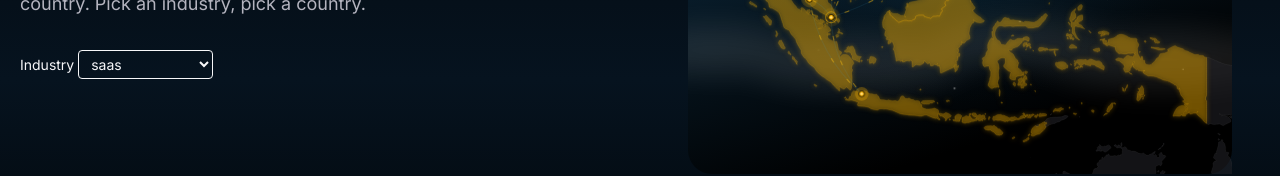
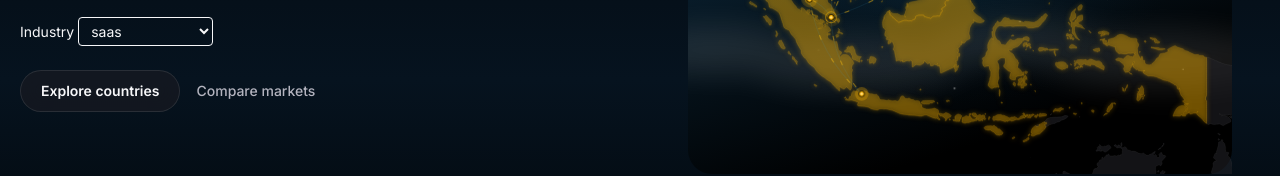
Before and after one commit to liamkee/b2r, a Next.js app: page / in a window 1280 px wide. Shown: the part 400-576 px from the top of the page. Built offline with nearby package versions, Linux system fonts and the light colour scheme.

Commit message:
fix: wire ErrorBoundary, add hero CTAs, respect reduced-motion in nav

```diff
--- a/app/components/HomeHeroMap.tsx
+++ b/app/components/HomeHeroMap.tsx
@@ -1,7 +1,12 @@
 "use client";
 import { useRouter } from "next/navigation";
+import { ErrorBoundary } from "./layout/ErrorBoundary";
 import { LazyAseanMap } from "./map/LazyAseanMap";
 export function HomeHeroMap() {
   const router = useRouter();
-  return <LazyAseanMap className="mx-auto w-full max-w-[34rem]" onSelect={(code) => router.push(`/countries/${code}`)} />;
+  return (
+    <ErrorBoundary>
+      <LazyAseanMap className="mx-auto w-full max-w-[34rem]" onSelect={(code) => router.push(`/countries/${code}`)} />
+    </ErrorBoundary>
+  );
 }
--- a/app/components/layout/Navbar.tsx
+++ b/app/components/layout/Navbar.tsx
@@ -1,5 +1,5 @@
 "use client";
-import { AnimatePresence, motion } from "framer-motion";
+import { AnimatePresence, motion, useReducedMotion } from "framer-motion";
 import Link from "next/link";
 import { usePathname } from "next/navigation";
 import { useEffect, useState } from "react";
@@ -17,6 +17,7 @@ function isActive(pathname: string, itemPath: string, label: string): boolean {
 export function Navbar(): ReactElement {
   const pathname = usePathname();
   const [isOpen, setIsOpen] = useState(false);
+  const reduced = useReducedMotion();
 
   useEffect(() => {
     if (!isOpen) return;
@@ -108,10 +109,10 @@ export function Navbar(): ReactElement {
           <motion.div
             id="mobile-menu"
             className="glass-thin overflow-hidden border-x-0 border-t-0 md:hidden"
-            initial={{ height: 0, opacity: 0 }}
-            animate={{ height: "auto", opacity: 1 }}
-            exit={{ height: 0, opacity: 0 }}
-            transition={{ duration: 0.3, ease: EASE.out }}
+            initial={reduced ? { opacity: 0 } : { height: 0, opacity: 0 }}
+            animate={reduced ? { opacity: 1 } : { height: "auto", opacity: 1 }}
+            exit={reduced ? { opacity: 0 } : { height: 0, opacity: 0 }}
+            transition={reduced ? { duration: 0.01 } : { duration: 0.3, ease: EASE.out }}
           >
             <ul className="container-page flex flex-col gap-1 py-3">
               {NAV_ITEMS.map((item) => {
--- a/app/page.tsx
+++ b/app/page.tsx
@@ -1,4 +1,5 @@
 // Home hero: server page + client map island
+import Link from "next/link";
 import { Suspense } from "react";
 import { listCountries } from "@/lib/countries";
 import CountryGrid from "./components/CountryGrid";
@@ -14,6 +15,20 @@ export default function Home() {
           <h1 className="mt-3 text-4xl sm:text-5xl lg:text-6xl">One ASEAN. <span className="text-gradient-gold">Every Opportunity.</span></h1>
           <p className="mt-5 max-w-xl text-lg text-foreground-muted">Regulation, market demands and competitor views grouped by country. Pick an industry, pick a country.</p>
           <div className="mt-8"><Suspense><IndustryPicker /></Suspense></div>
+          <div className="mt-6 flex flex-wrap items-center gap-4">
+            <Link
+              href="#countries"
+              className="glass-thin rounded-full px-5 py-2.5 text-sm font-semibold text-foreground transition-colors duration-200 hover:text-gold-400"
+            >
+              Explore countries
+            </Link>
+            <Link
+              href="/compare"
+              className="text-sm font-medium text-foreground-muted transition-colors duration-200 hover:text-gold-400"
+            >
+              Compare markets
+            </Link>
+          </div>
         </div>
         <HomeHeroMap />
       </section>
```
